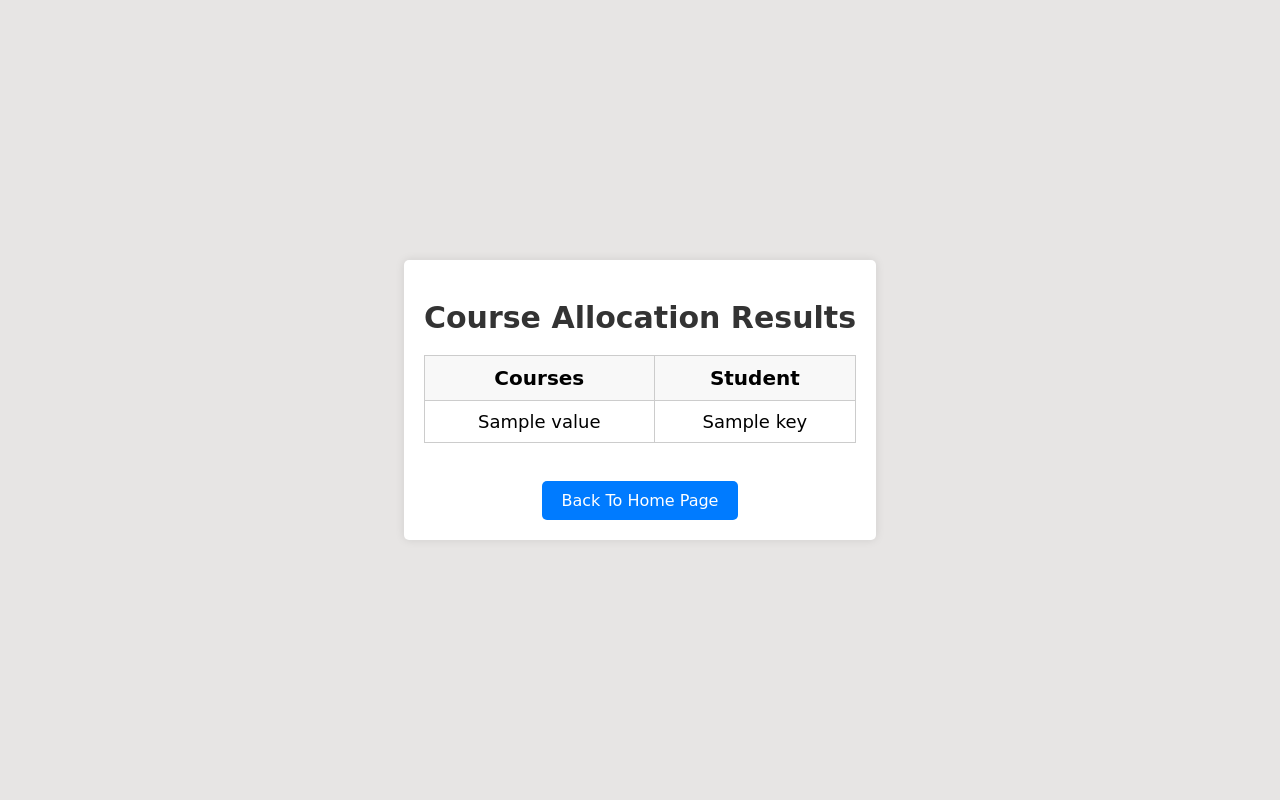
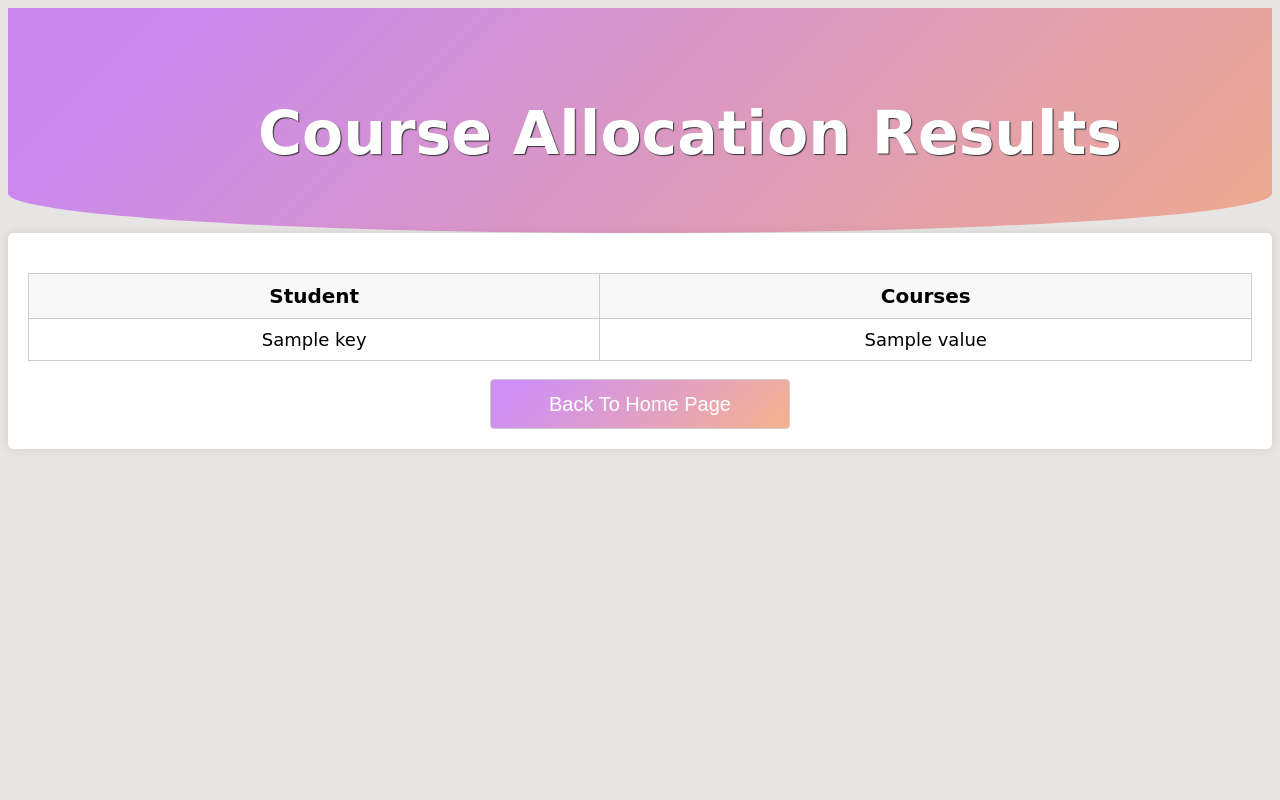
Before and after one commit to Final-project-distribution-of-courses/Flask-Website, a Flask app: template templates/result.html in a window 1280 px wide. Run offline with Flask 3, Linux system fonts and the light colour scheme; the template is opened without the code that fills it: most values are stand-ins (such as "Sample title", 1, 10 or a date in 2020).

Commit message:
fix the result.html

```diff
--- a/static/result.css
+++ b/static/result.css
@@ -1,13 +1,5 @@
 body {
-    font-family: Arial, sans-serif;
     background: #e7e5e4;
-    margin: 0;
-    padding: 0;
-    display: flex;
-    justify-content: center;
-    align-items: center;
-    height: 100vh;
-    direction: rtl; /* כיוון הטקסט מימין לשמאל */
 }
 
 .container {
@@ -18,12 +10,6 @@ body {
     text-align: center;
 }
 
-h1 {
-    color: #333;
-    font-family: 'Dancing Script', cursive;
-    font-size: 30px;
-    font-weight: bold;
-}
 
 table {
     width: 100%;
@@ -54,18 +40,20 @@ p {
     font-size: 20px;
 }
 
-a {
-    display: inline-block;
-    margin-top: 20px;
-    padding: 10px 20px;
-    background-color: #007bff;
-    color: #fff;
-    text-decoration: none;
-    border-radius: 5px;
-    transition: background-color 0.3s;
-    font-family: 'Dancing Script', cursive;
+
+button {
+    /*background-color: #0284c7;*/
+    background-image: linear-gradient( 135deg, #9f05ff69 10%, #fd5e086b 100%);
+    color: white;
+    cursor: pointer;
+    width: 15em;
+    height: 2.5em;
+    padding: 10px;
+    border-radius: 4px;
+    border: 1px solid #ccc;
+    font-size: 20px;
 }
 
-a:hover {
-    background-color: #0056b3;
+button:hover {
+    background-color: #72653f;
 }
--- a/templates/result.html
+++ b/templates/result.html
@@ -1,13 +1,16 @@
 <!DOCTYPE html>
 <html lang="he">
-<head>
+<header>
     <meta charset="UTF-8">
-    <title>Course Allocation Results</title>
+{#    <title>Course Allocation Results</title>#}
+    <link rel="stylesheet" href="{{ url_for('static', filename='header.css') }}">
     <link rel="stylesheet" href="{{ url_for('static', filename='result.css') }}">
-</head>
+    <div class="backgroundHeader">
+        <h1>Course Allocation Results</h1>
+    </div>
+</header>
 <body>
     <div class="container">
-        <h1>Course Allocation Results</h1>
         <table>
             <thead>
                 <tr>
@@ -25,7 +28,14 @@
             </tbody>
         </table>
         <br>
-        <a href="/">Back To Home Page</a>
+
+        <button onclick="goToHomePage()">Back To Home Page</button>
     </div>
+
+    <script>
+        function goToHomePage() {
+            window.location.href = "/";
+        }
+    </script>
 </body>
 </html>
```
